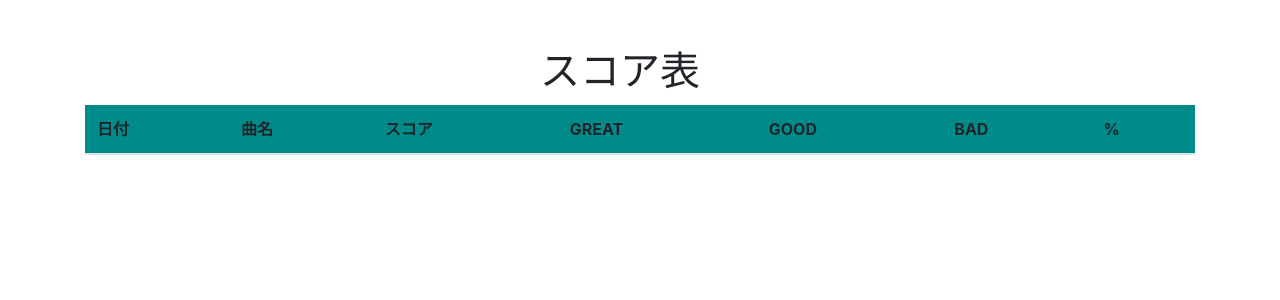
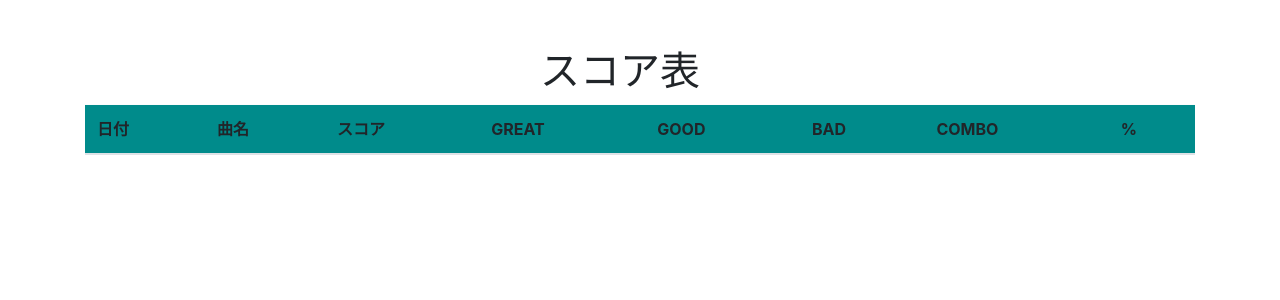
Before and after one commit to kawanishi291/proen, a PHP site: page / in a window 1280 px wide. Shown: the part 56-356 px from the top of the page. Run offline with PHP 8.4, Linux system fonts and the light colour scheme; data that the repository does not hold is empty; some libraries are stand-ins or nearby versions.

Commit message:
仕様変更

```diff
--- a/index.php
+++ b/index.php
@@ -15,6 +15,7 @@
             <th>GREAT</th>
             <th>GOOD</th>
             <th>BAD</th>
+            <th>COMBO</th>
             <th>%</th>
         </thead>
 <?php
@@ -33,6 +34,7 @@
             <td><?=$row['great']?></td>
             <td><?=$row['good']?></td>
             <td><?=$row['bad']?></td>
+            <td><?=$row['combo']?></td>
             <td><?=($row['score'] / $row['max']) * 100?></td>
         </tbody>
 <?php
```
